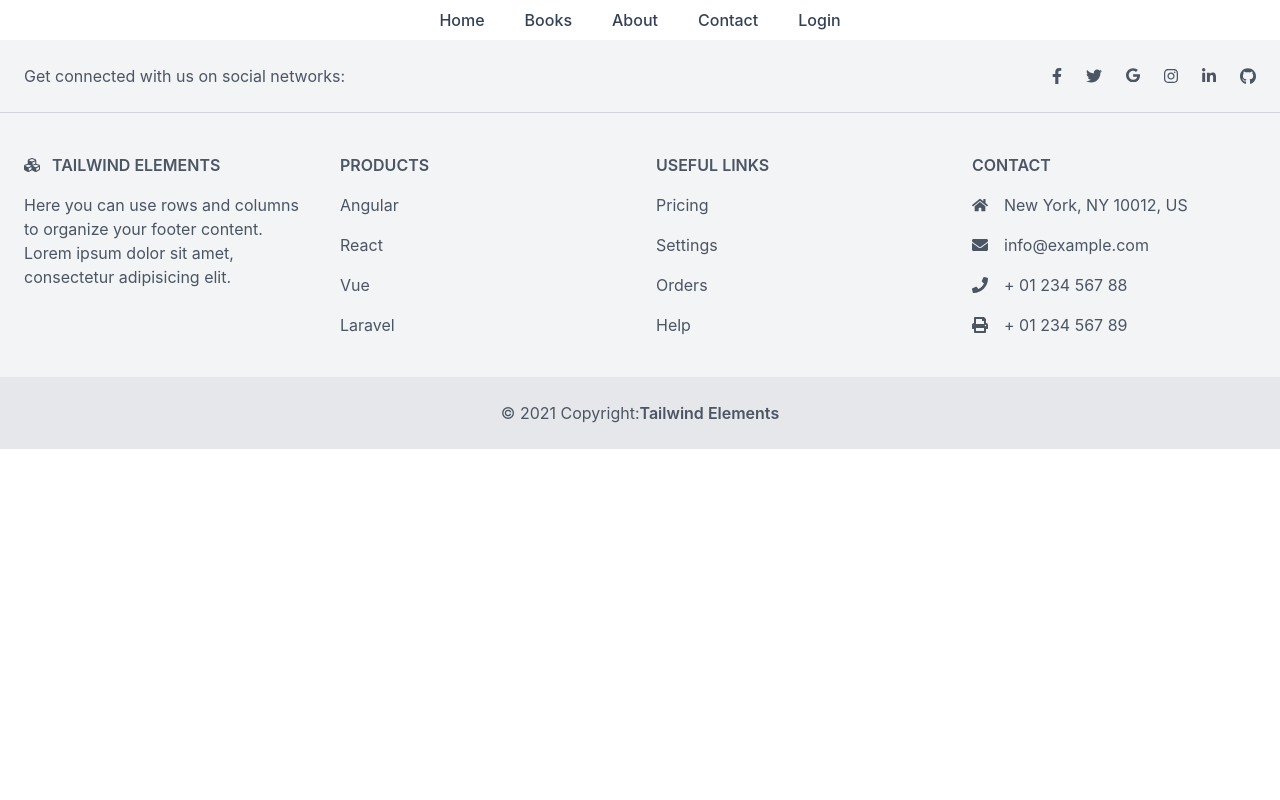
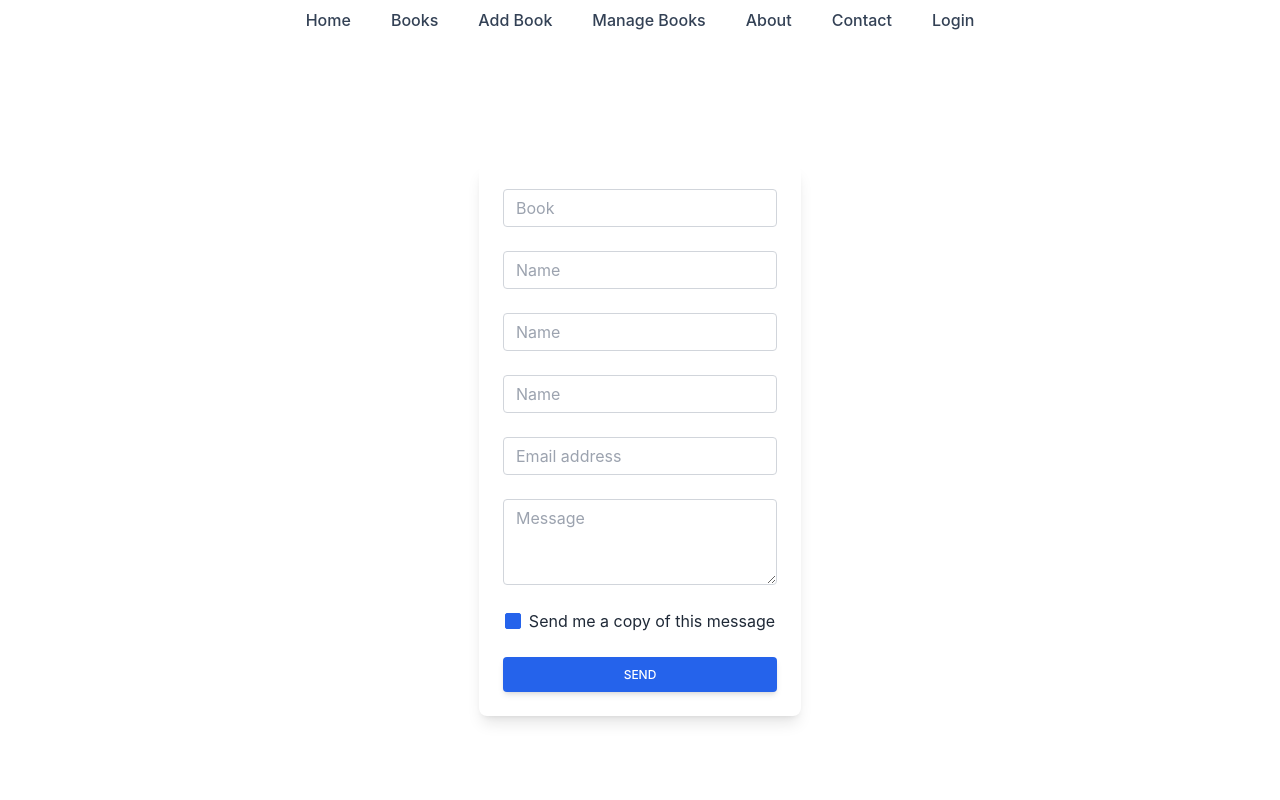
Before and after one commit to moshiur25524/Bookory_Client, a React (Create React App) app: page /add-book in a window 1280 px wide. Shown: the top 800 px of the page. Built offline with nearby package versions, Linux system fonts and the light colour scheme; no server answers.

Commit message:
book related component is created and working on add book

```diff
--- a/src/App.js
+++ b/src/App.js
@@ -10,6 +10,8 @@ import Books from './Pages/Home/Books/Books';
 import About from './Pages/About/About';
 import Contact from './Pages/Contact/Contact';
 import BooksCart from './Pages/Home/Books/BooksCart';
+import AddBook from './Pages/Home/Books/AddBook/AddBook';
+import ManageBooks from './Pages/Home/Books/ManageBooks/ManageBooks';
 
 function App() {
   return (
@@ -20,6 +22,8 @@ function App() {
         <Route path='/login' element={<Login></Login>}/>
         <Route path='/register' element={<Register/>}/>
         <Route path='/books' element={<Books></Books>}/>
+        <Route path='/add-book' element={<AddBook/>}/>
+        <Route path='/manage-book' element={<ManageBooks/>}/>
         <Route path='/about' element={<About/>}/>
         <Route path='/contact' element={<Contact/>}/>
         <Route path='/booksCart' element={<BooksCart/>}/>
--- /dev/null
+++ b/src/Pages/Home/Books/AddBook/AddBook.js
@@ -0,0 +1,148 @@
+import React from 'react';
+
+const AddBook = () => {
+    return (
+        <div className='flex items-center justify-center h-screen'>
+            <div class="block p-6 rounded-lg shadow-lg bg-white max-w-md">
+                <form>
+                    <div class="form-group mb-6">
+                        <input type="text" class="form-control block
+                                w-full
+                                px-3
+                                py-1.5
+                                text-base
+                                font-normal
+                                text-gray-700
+                                bg-white bg-clip-padding
+                                border border-solid border-gray-300
+                                rounded
+                                transition
+                                ease-in-out
+                                m-0
+                            focus:text-gray-700 focus:bg-white focus:border-blue-600 focus:outline-none" id="exampleInput7"
+                            placeholder="Book" />
+                    </div>
+                    <div class="form-group mb-6">
+                        <input type="text" class="form-control block
+                                w-full
+                                px-3
+                                py-1.5
+                                text-base
+                                font-normal
+                                text-gray-700
+                                bg-white bg-clip-padding
+                                border border-solid border-gray-300
+                                rounded
+                                transition
+                                ease-in-out
+                                m-0
+                            focus:text-gray-700 focus:bg-white focus:border-blue-600 focus:outline-none" id="exampleInput7"
+                            placeholder="Name" />
+                    </div>
+                    <div class="form-group mb-6">
+                        <input type="text" class="form-control block
+                                w-full
+                                px-3
+                                py-1.5
+                                text-base
+                                font-normal
+                                text-gray-700
+                                bg-white bg-clip-padding
+                                border border-solid border-gray-300
+                                rounded
+                                transition
+                                ease-in-out
+                                m-0
+                            focus:text-gray-700 focus:bg-white focus:border-blue-600 focus:outline-none" id="exampleInput7"
+                            placeholder="Name" />
+                    </div>
+                    <div class="form-group mb-6">
+                        <input type="text" class="form-control block
+                                w-full
+                                px-3
+                                py-1.5
+                                text-base
+                                font-normal
+                                text-gray-700
+                                bg-white bg-clip-padding
+                                border border-solid border-gray-300
+                                rounded
+                                transition
+                                ease-in-out
+                                m-0
+                            focus:text-gray-700 focus:bg-white focus:border-blue-600 focus:outline-none" id="exampleInput7"
+                            placeholder="Name" />
+                    </div>
+                    <div class="form-group mb-6">
+                        <input type="email" class="form-control block
+                            w-full
+                            px-3
+                            py-1.5
+                            text-base
+                            font-normal
+                            text-gray-700
+                            bg-white bg-clip-padding
+                            border border-solid border-gray-300
+                            rounded
+                            transition
+                            ease-in-out
+                            m-0
+                            focus:text-gray-700 focus:bg-white focus:border-blue-600 focus:outline-none" id="exampleInput8"
+                            placeholder="Email address" />
+                    </div>
+                    <div class="form-group mb-6">
+                        <textarea
+                            class="
+                                        form-control
+                                        block
+                                        w-full
+                                        px-3
+                                        py-1.5
+                                        text-base
+                                        font-normal
+                                        text-gray-700
+                                        bg-white bg-clip-padding
+                                        border border-solid border-gray-300
+                                        rounded
+                                        transition
+                                        ease-in-out
+                                         m-0
+                                         focus:text-gray-700 focus:bg-white focus:border-blue-600 focus:outline-none
+                                  "
+                            id="exampleFormControlTextarea13"
+                            rows="3"
+                            placeholder="Message"
+                        ></textarea>
+                    </div>
+                    <div class="form-group form-check text-center mb-6">
+                        <input type="checkbox"
+                            class="form-check-input appearance-none h-4 w-4 border border-gray-300 rounded-sm bg-white checked:bg-blue-600 checked:border-blue-600 focus:outline-none transition duration-200 mt-1 align-top bg-no-repeat bg-center bg-contain mr-2 cursor-pointer"
+                            id="exampleCheck87" checked />
+                        <label class="form-check-label inline-block text-gray-800" for="exampleCheck87">Send me a copy of this message</label>
+                    </div>
+                    <button type="submit" class="
+                                w-full
+                                px-6
+                                py-2.5
+                              bg-blue-600
+                              text-white
+                                font-medium
+                                text-xs
+                                leading-tight
+                                uppercase
+                                rounded
+                                shadow-md
+                                hover:bg-blue-700 hover:shadow-lg
+                                focus:bg-blue-700 focus:shadow-lg focus:outline-none focus:ring-0
+                                active:bg-blue-800 active:shadow-lg
+                                transition
+                                duration-150
+                                ease-in-out">
+        Send</button>
+                </form>
+            </div>
+        </div>
+    );
+};
+
+export default AddBook;
--- /dev/null
+++ b/src/Pages/Home/Books/ManageBooks/ManageBooks.js
@@ -0,0 +1,11 @@
+import React from 'react';
+
+const ManageBooks = () => {
+    return (
+        <div>
+            <h1>Manage all the books</h1>
+        </div>
+    );
+};
+
+export default ManageBooks;
--- a/src/Pages/Home/Testimonials/Testimonials.js
+++ b/src/Pages/Home/Testimonials/Testimonials.js
@@ -18,6 +18,7 @@ const Testimonials = () => {
                         <img
                             src="https://mdbootstrap.com/img/Photos/Avatars/img%20(1).jpg"
                             class="rounded-full shadow-lg w-32"
+                            alt='avatar'
                         />
                     </div>
                     <h5 class="text-xl font-semibold mb-4">Maria Smantha</h5>
@@ -134,6 +135,7 @@ const Testimonials = () => {
                         <img
                             src="https://mdbootstrap.com/img/Photos/Avatars/img%20(2).jpg"
                             class="rounded-full shadow-lg w-32"
+                            alt='avatar'
                         />
                     </div>
                     <h5 class="text-xl font-semibold mb-4">Lisa Cudrow</h5>
@@ -248,6 +250,7 @@ const Testimonials = () => {
                         <img
                             src="https://mdbootstrap.com/img/Photos/Avatars/img%20(9).jpg"
                             class="rounded-full shadow-lg w-32"
+                            alt='avatar'
                         />
                     </div>
                     <h5 class="text-xl font-semibold mb-4">John Smith</h5>
--- a/src/Shared/Header/Header.js
+++ b/src/Shared/Header/Header.js
@@ -15,6 +15,8 @@ const Header = () => {
             {[
                 ['Home', '/'],
                 ['Books', '/books'],
+                ['Add Book', '/add-book'],
+                ['Manage Books', '/manage-book'],
                 ['About', '/about'],
                 ['Contact', '/contact'],
             ].map(([title, url]) => (
```
